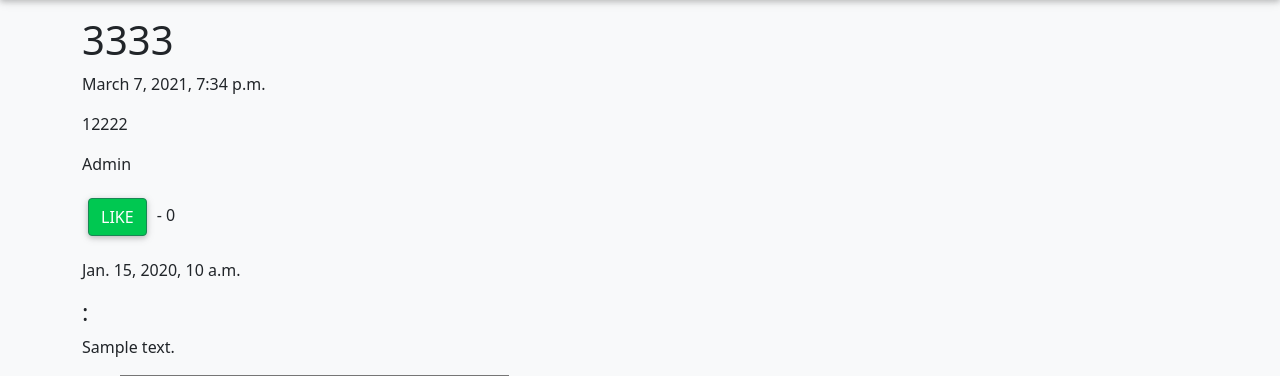
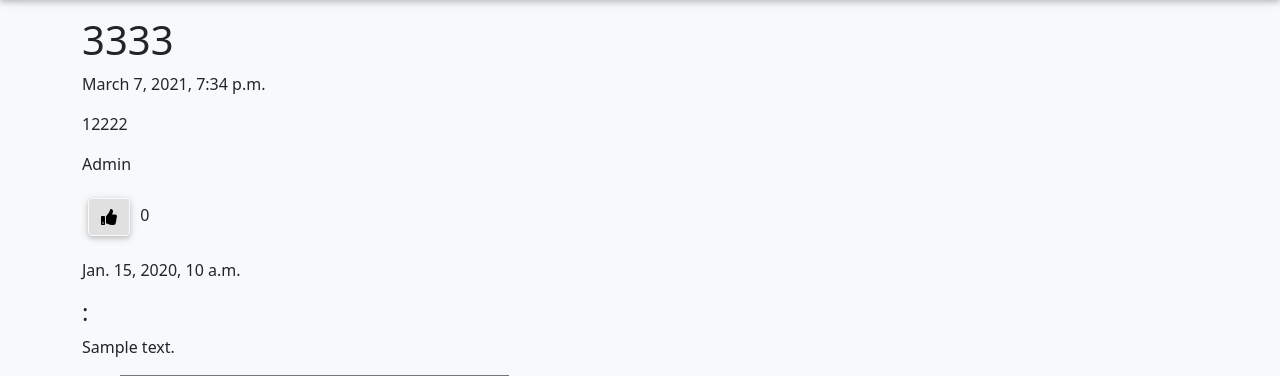
Before and after one commit to DireStraits01/simple_blog, a Django app: page /1 in a window 1280 px wide. Shown: the part 78-454 px from the top of the page. Run offline with Django 3.2, Linux system fonts and the light colour scheme; a user stored in the database is signed in; data comes from the database, SQL or seed files in the repository; both versions use the stored data as it was after the commit; tables that the repository leaves empty hold one stand-in row (values such as "Sample post"); some libraries are stand-ins or nearby versions.

Commit message:
add icon like

```diff
--- a/templates/first/artical_page.html
+++ b/templates/first/artical_page.html
@@ -25,22 +25,23 @@
                   type="submit"
                   value="{{post.id}}"
                   name="post_id">
-                Unlike
+                <i class="fas fa-thumbs-up"></i>
           </button>
 
       {% else %}
+
             <button
-                  class="btn btn-success"
+                  class="btn btn-light"
                   type="submit"
                   value="{{post.id}}"
                   name="post_id"
-          >like
+          ><i class="fas fa-thumbs-up"></i>
           </button>
          {% endif %}
       {% else %}
 
             {% endif %}
-      - {{post.total_likes}}
+      {{post.total_likes}}
 
   </form>
 
```
Also changed, not shown: db.sqlite3.
